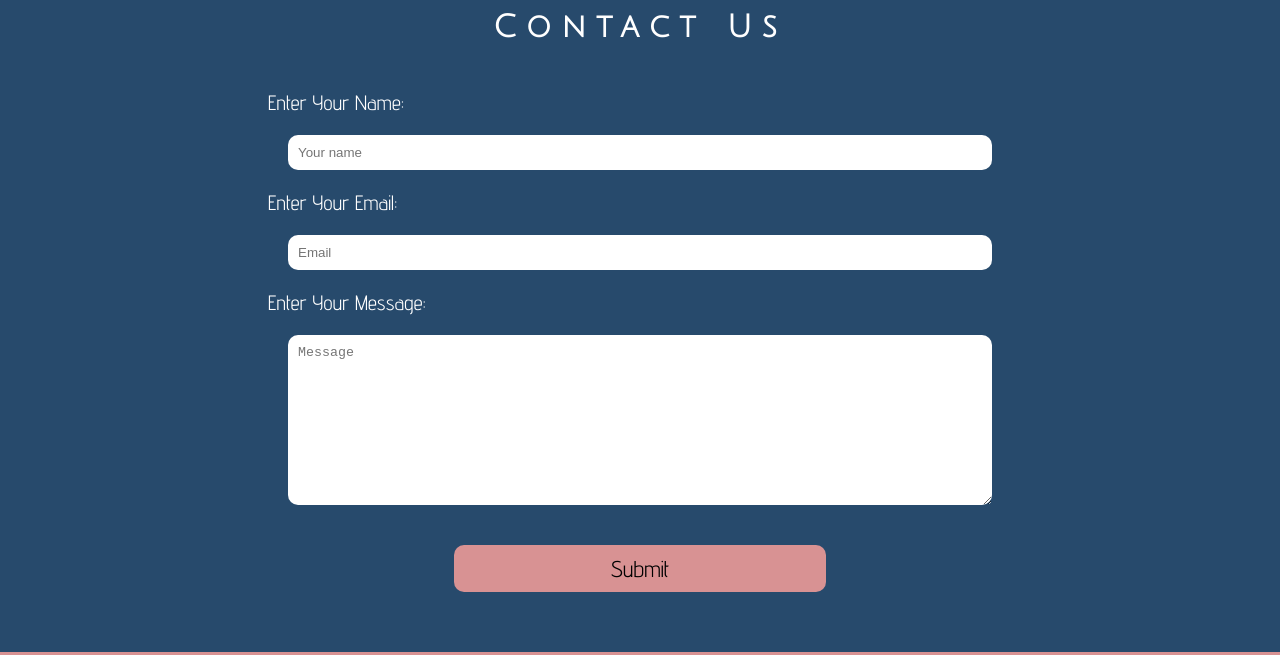
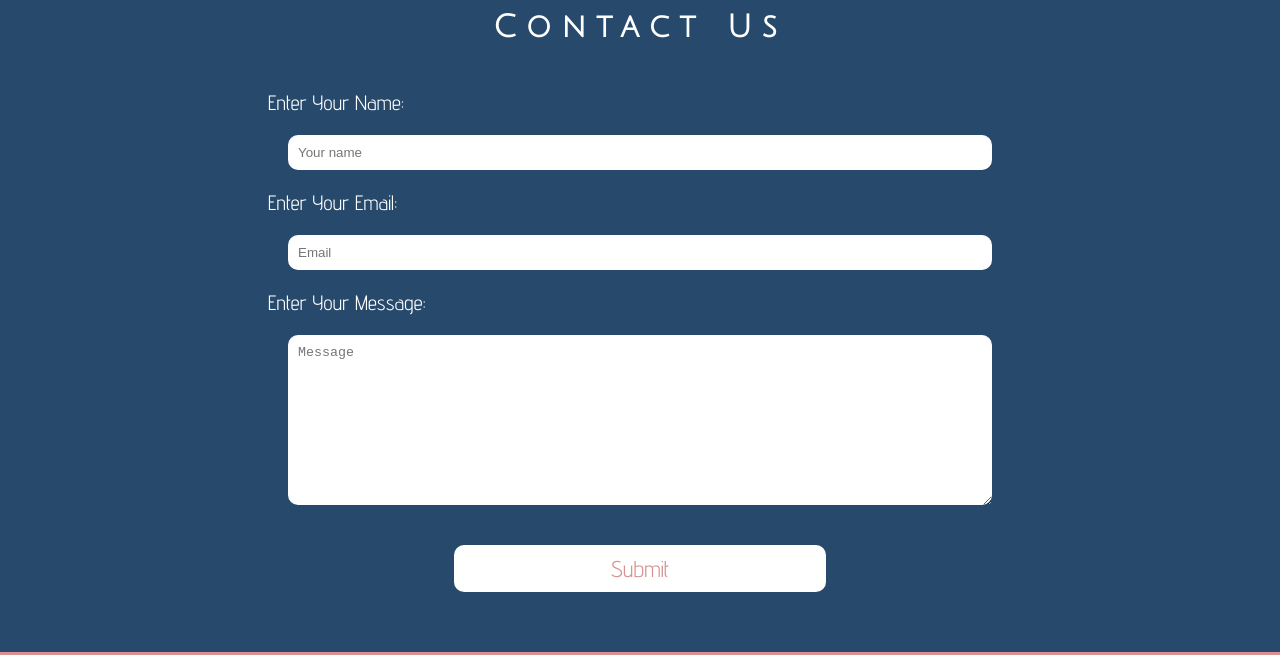
Before and after one commit to starskynder/vintage-photo, a plain HTML site: page vintagephoto.html in a window 1280 px wide. In both pictures the pointer is over the input 640 px from the left and 4234 px from the top of the page. Shown: the part 3666-4321 px from the top of the page. Drawn offline with Linux system fonts and the light colour scheme.

Commit message:
Add hover effect to submit button

```diff
--- a/css/vintagephoto.css
+++ b/css/vintagephoto.css
@@ -209,14 +209,16 @@ h2 {
     margin: 20px;
     width: 70%;
 }
+
 .gallery-card {
     padding: 10px;
+}
 
-}
 .gallery-card_image {
     border-radius: 5px;
     max-width: 400px;
 }
+
 #contact {
     background-color: #274a6c;
     color: #fff;
@@ -225,27 +227,27 @@ h2 {
     display: flex;
     flex-flow: column wrap;
     align-items: center;
+}
 
-}
 #contact-heading {
     color: white;
+}
 
-}
 #contact-us {
     padding: 20px;
     display: flex;
     flex-flow: column wrap;
     width: 60%;
 }
-.contact-input, textarea,
-.contact-submit
-{
+
+.contact-input,
+textarea,
+.contact-submit {
     border: 5px;
     padding: 10px;
     margin: 20px;
     border-radius: 10px;
 }
-
 
 .contact-submit {
     background-color: rgb(216, 146, 147);
@@ -255,15 +257,21 @@ h2 {
     align-self: center;
 }
 
+.contact-submit:focus,
+.contact-submit:hover {
+    background-color: #fff;
+    color: rgb(216, 146, 147);
+}
+
 #social-link {
     display: flex;
     flex-flow: row wrap;
     justify-content: center;
     background-color: rgb(216, 146, 147);
     padding: 20px;
-
     padding-top: 20px;
 }
+
 .social-link_icon {
     min-width: 30px;
     margin: 5px;
@@ -273,8 +281,8 @@ h2 {
     border-radius: 5px;
     font-size: 1.5em;
     text-align: center;
+}
 
-}
 .social-link_icon:focus,
 .social-link_icon:hover {
     background-color: #274a6c;
@@ -286,8 +294,8 @@ h2 {
     justify-content: center;
     background-color: #fff;
     text-transform: uppercase;
+}
 
-}
 .credits p {
     margin-right: 20px;
 }
```
